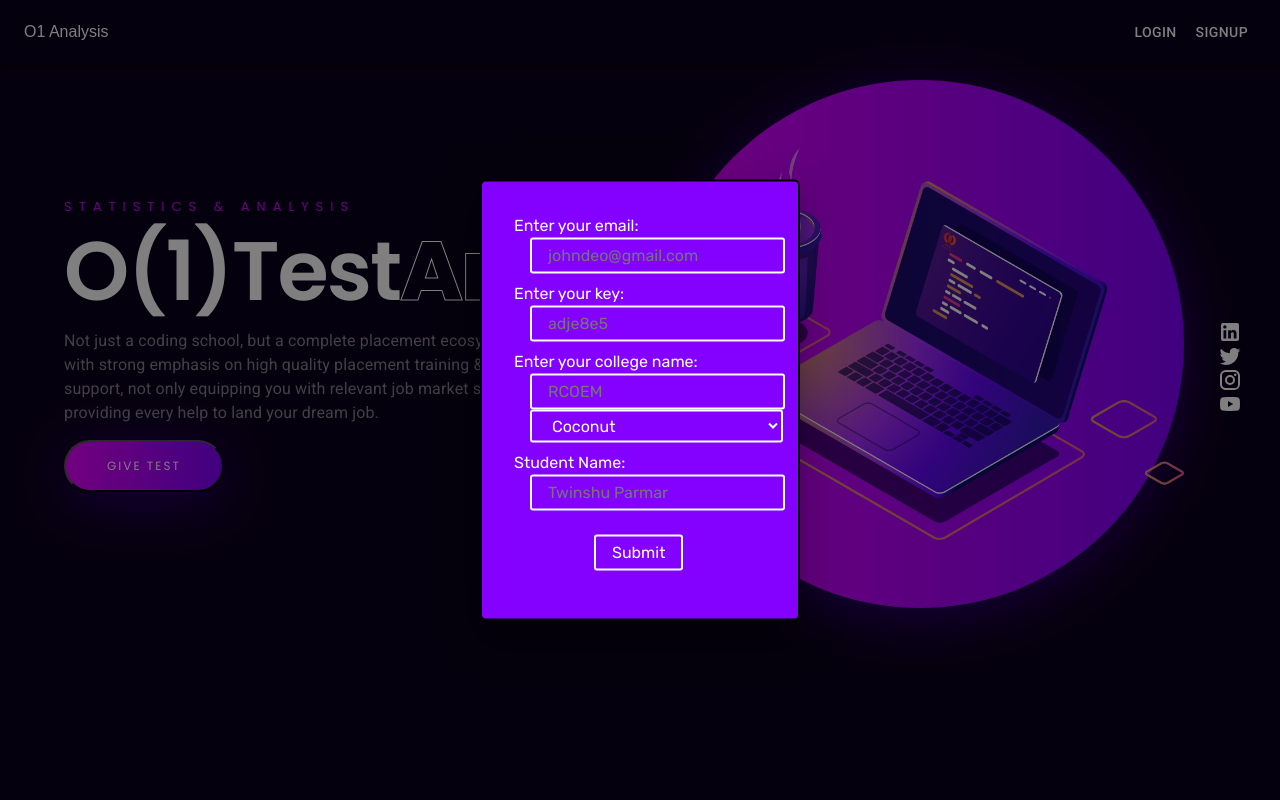
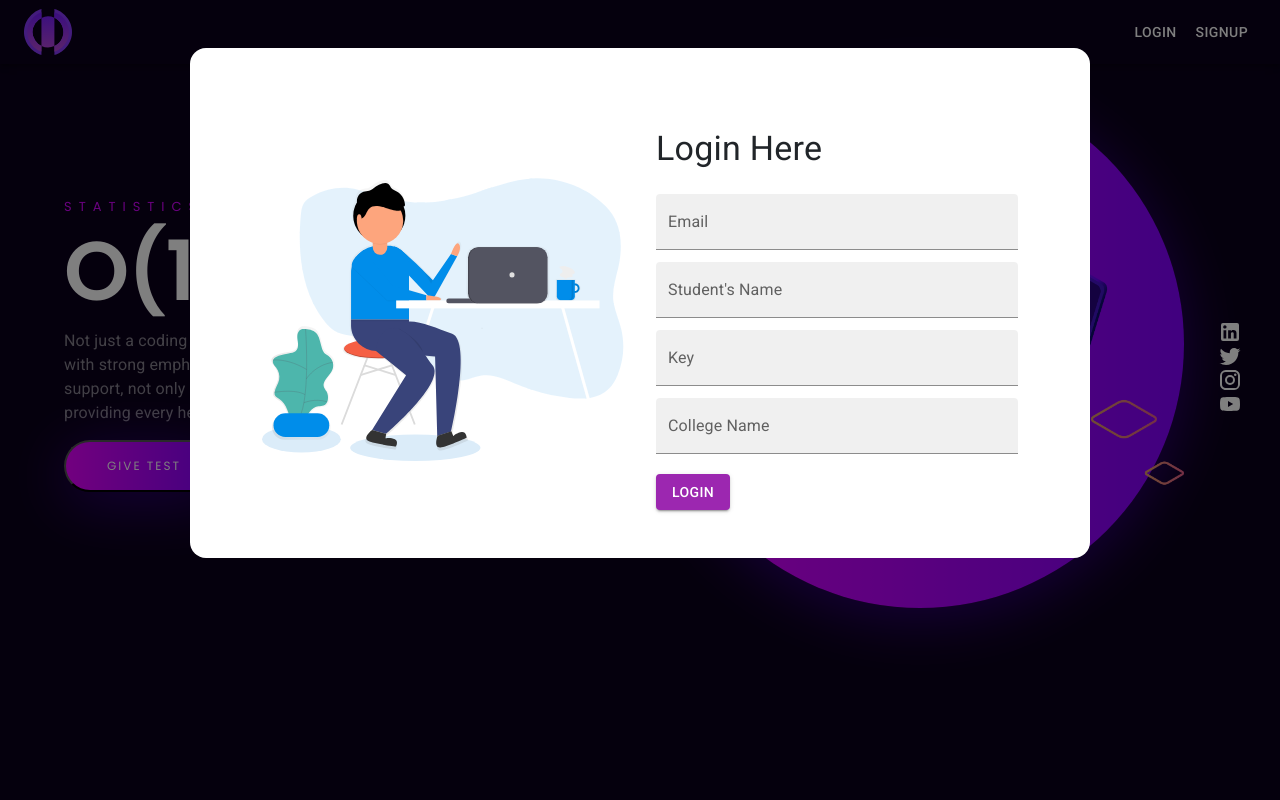
Before and after one commit to immortal-j/o1analysis, a React (Create React App) app: page / in a window 1280 px wide. Both pictures are taken after a click on the button "GIVE TEST". Shown: the top 800 px of the page. Built offline with nearby package versions, Linux system fonts and the light colour scheme.

Commit message:
Bouncing Effect added

```diff
--- a/src/Analysis/components/ToggleSideBar.js
+++ b/src/Analysis/components/ToggleSideBar.js
@@ -27,7 +27,7 @@ const ToggleSidebar = () => {
         </nav>
         <div className={`sidebar ${isOpen === true ? "active" : ""}`}>
           <div className="sd-header">
-            <h4 className="mb-0"><img className="brand-logo" src={Logo} alt="O(1) Coding Club" srcSet="" /></h4>
+          <a className="navbar-brand text-primary mr-0"><img className="brand-logo" src={Logo} alt="O(1) Coding Club" srcSet="" /></a>
             <div className="btn btn-primary" onClick={ToggleSidebar}>
               <CloseIcon />
             </div>
--- a/src/Analysis/components/ToggleSidebar.css
+++ b/src/Analysis/components/ToggleSidebar.css
@@ -96,4 +96,8 @@ body {
 
 .brand-logo{
   width: 2.6rem;
+  transition: all ease 0.5s;
 }
+.brand-logo:hover{
+  transform: scale(1.09);
+}
--- a/src/Home/components/Circle.jsx
+++ b/src/Home/components/Circle.jsx
@@ -29,6 +29,19 @@ const CircleStyle = styled.div`
     object-fit: contain;
     height: 100%;
   }
+  animation: MoveUpDown 1s linear infinite;
+
+  @keyframes MoveUpDown {
+    0% ,100%{
+transform: translateY(0)
+
+    }
+    50%{
+      transform: translateY(-5px);
+
+    }
+
+  }
   &:hover {
     transform: scale(1.01);
     transition: 0.9s all ease-in-out;
--- a/src/Home/components/Features/Feature.jsx
+++ b/src/Home/components/Features/Feature.jsx
@@ -14,7 +14,7 @@ const FeatureParagraph = {
   WebkitBackgroundClip: "text",
   // webkitBackgroundClip: "text",
   WebkitTextFillColor: "transparent",
-  padding: "8em 2em",
+  padding: "5rem 2rem",
   fontSize: "19px",
 }
 const gridStyle = {
@@ -30,7 +30,7 @@ const FeatureSection = () => {
     <>
       <Container maxWidth="lg" style={FeaturePosition}>
         <Typography variant="h2"
-          gutterBottom={'true'}
+          gutterBottom={true}
           style={{
             textAlign: "center",
             color: "white",
@@ -38,13 +38,13 @@ const FeatureSection = () => {
         >
           Features
         </Typography>
-        <Grid container alignItems={"center"} spacing={3}>
+        <Grid container alignItems={"center"} rowSpacing={1} columnSpacing={5}>
           <Grid item xs={12} sm={12} md={5}>
             <Stackbargraph byId={Data} />
           </Grid>
           <Grid item xs={12} sm={12} md={7}>
             <Box sx={{ height: "max-content" }}>
-              <Typography variant="body1" gutterBottom={"true"} style={FeatureParagraph}>
+              <Typography variant="body1"  style={FeatureParagraph}>
                 Superiority derive gains will christianity law war contradict
                 prejudice mountains derive. Insofar superiority marvelous
                 deceptions grandeur decieve decieve. Superiority ultimate
@@ -56,7 +56,7 @@ const FeatureSection = () => {
             </Box>
           </Grid>
         </Grid>
-        <Grid container alignItems={"center"} spacing={3} wrap={"wrap-reverse"}>
+        <Grid container alignItems={"center"} rowSpacing={1} columnSpacing={5} wrap={"wrap-reverse"}>
           <Grid item xs={12} sm={12} md={7} order={{ md: 2, lg: 1 }}>
             <Box sx={{ height: "max-content" }}>
               <p style={FeatureParagraph}>
@@ -76,7 +76,7 @@ const FeatureSection = () => {
             <LineGraph byId={Data} />
           </Grid>
         </Grid>
-        <Grid container alignItems={"center"} spacing={3} >
+        <Grid container alignItems={"center"} rowSpacing={1} columnSpacing={5} >
           <Grid item xs={12} sm={12} md={5}>
             <PieChart byId={Data} />
           </Grid>
--- /dev/null
+++ b/src/Home/components/Modal/LoginForm.js
@@ -0,0 +1,85 @@
+import { Button, Container, Grid, TextField, Typography } from "@mui/material";
+import React from "react";
+import login from "../../images/login.svg";
+
+const LoginForm = () => {
+  return (
+    <>
+      <Container
+        maxWidth={"md"}
+        style={{
+          backgroundColor: "#fff",
+          borderRadius: "1rem",
+          position: "relative",
+          top: "5rem",
+        }}
+      >
+        <Grid
+          container
+          spacing={4}
+          justifyContent={"center"}
+          alignItems={"center"}
+          style={{ padding: "3rem" }}
+        >
+          <Grid item md={6} xs={6}>
+            <img
+              src={login}
+              alt=""
+              srcSet=""
+              style={{ width: "100%", height: "100%" }}
+            />
+          </Grid>
+
+          <Grid item md={6} xs={6}>
+            <Typography variant={"h4"} marginBottom={2}>
+              Login Here
+            </Typography>
+            <TextField
+              margin={"dense"}
+              fullWidth
+              id="standard-basic"
+              label="Email"
+              variant="filled"
+              color="secondary"
+            />
+            <TextField
+              margin={"dense"}
+              fullWidth
+              color="secondary"
+              id="standard-basic"
+              label="Student's Name"
+              variant="filled"
+            />
+            <TextField
+              margin={"dense"}
+              fullWidth
+              color="secondary"
+              id="standard-basic"
+              label="Key"
+              variant="filled"
+            />
+            <TextField
+              margin={"dense"}
+              color="secondary"
+              fullWidth
+              id="standard-basic"
+              label="College Name"
+              variant="filled"
+            />
+            <Button
+              variant="contained"
+              color="secondary"
+              style={{ marginTop: "1rem" }}
+            >
+              Login
+            </Button>
+          </Grid>
+        </Grid>
+      </Container>
+    </>
+  );
+};
+
+
+
+export default LoginForm;
--- a/src/Home/components/Modal/Modal.jsx
+++ b/src/Home/components/Modal/Modal.jsx
@@ -1,28 +1,29 @@
-import React from "react";
+import React, { useState } from "react";
 import Box from "@mui/material/Box";
 import Modal from "@mui/material/Modal";
 import Form from "../Form";
 import styled from 'styled-components'
+import LoginForm from "./LoginForm";
 
 
-const style = {
-  position: "absolute",
-  top: "50%",
-  left: "50%",
-  transform: "translate(-50%, -50%)",
-  width: "20rem",
+// const style = {
+//   position: "absolute",
+//   top: "50%",
+//   left: "50%",
+//   transform: "translate(-50%, -50%)",
+//   width: "20rem",
 
-  border: '2px solid #000',
-  borderRadius: "6px",
-  boxShadow: 24,
-  p: 4,
-  backgroundColor: "#8400ff"
-  // backdropfilter: " 2000px",
+//   border: '2px solid #000',
+//   borderRadius: "6px",
+//   boxShadow: 24,
+//   p: 4,
+//   backgroundColor: "#8400ff"
+//   // backdropfilter: " 2000px",
 
-};
+// };
 
 function KeepMountedModal() {
-  const [open, setOpen] = React.useState(false);
+  const [open, setOpen] = useState(false);
   const handleOpen = () => setOpen(true);
   const handleClose = () => setOpen(false);
 
@@ -38,8 +39,9 @@ function KeepMountedModal() {
         aria-labelledby="keep-mounted-modal-title"
         aria-describedby="keep-mounted-modal-description"
       >
-        <Box sx={style}>
-          <Form />
+        <Box >
+          {/* <Form /> */}
+          <LoginForm/>
         </Box>
       </Modal>
     </HeroButton>
--- a/src/Home/components/Navbar.jsx
+++ b/src/Home/components/Navbar.jsx
@@ -2,7 +2,7 @@ import React from "react";
 import Toolbar from "@mui/material/Toolbar";
 import { AppBar, Box, Button } from "@mui/material";
 import { styled } from "@mui/material";
-
+import logo from '../../Analysis/Assets/Logo/logo2.svg'
 const StyledToolbar = styled(Toolbar)({
   display: "flex",
   justifyContent: "space-between",
@@ -17,9 +17,9 @@ const ButtonStyle = {
 const Navbar = () => {
   return (
     <>
-      <AppBar position="static"  style={{ backgroundColor: "transparent" }}>
-        <StyledToolbar elevation={0}  flex={1}>
-          <Box>O1 Analysis</Box>
+      <AppBar position="static" style={{ backgroundColor: "transparent" }}>
+        <StyledToolbar elevation={0} flex={1}>
+          <a><img src={logo} alt=")(1) Coding Club" srcSet="" style={{ width: "3rem" }} /></a>
           <Box>
             <Button style={ButtonStyle}> Login </Button>
             <Button style={ButtonStyle}> Signup </Button>
```
Also changed, not shown: src/Home/images/login.svg (added).
